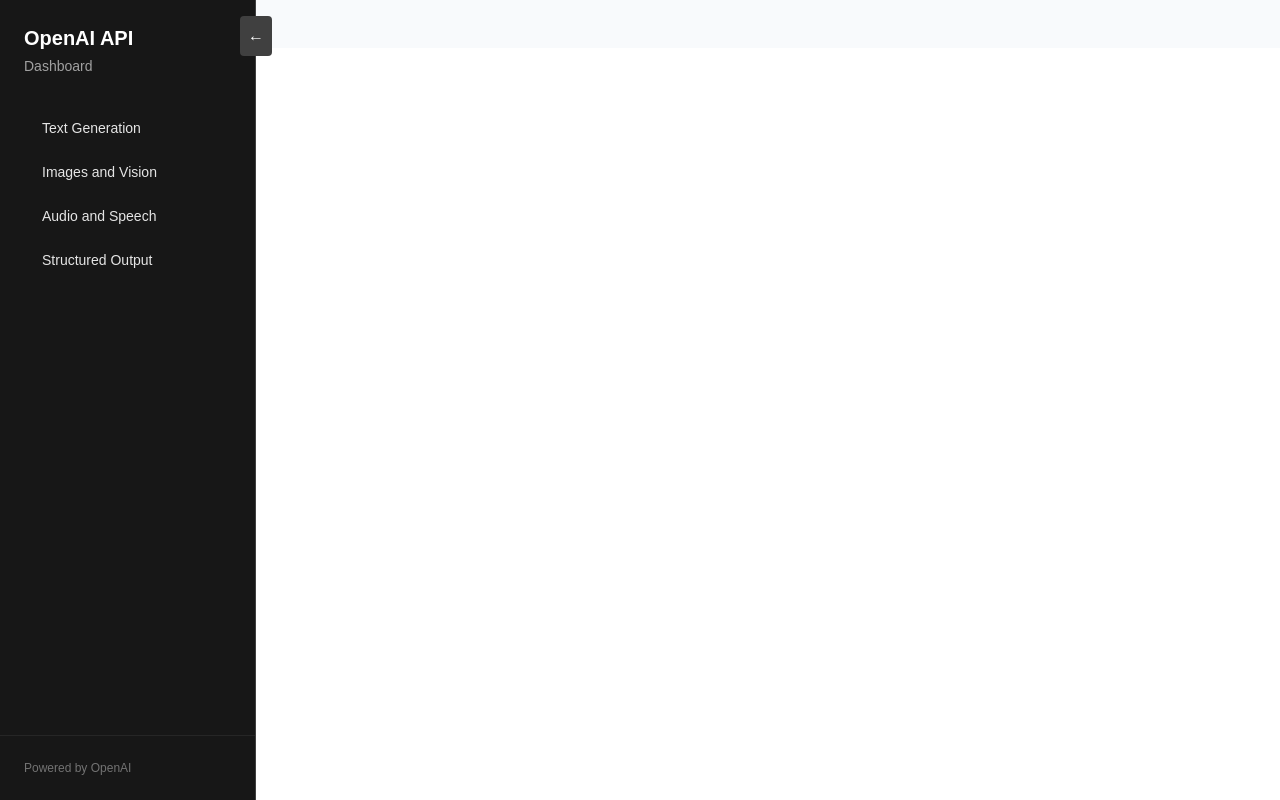
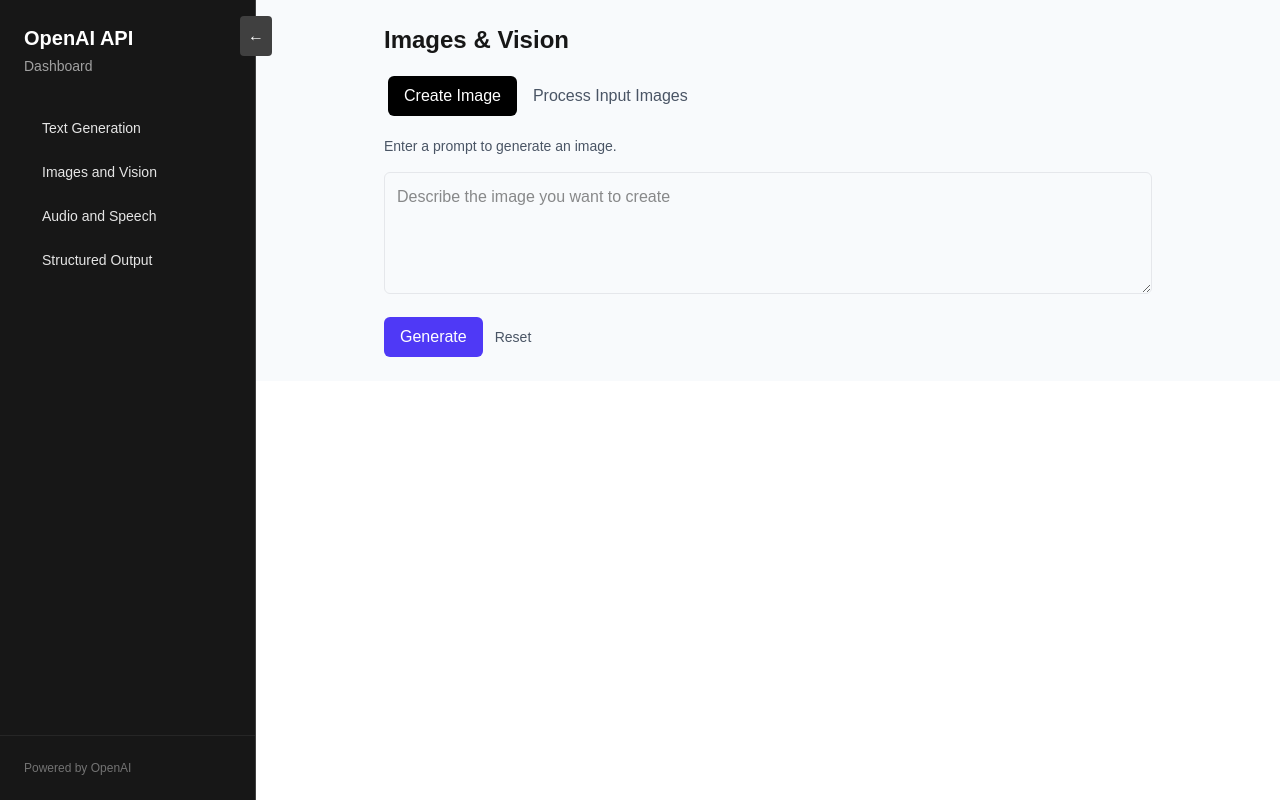
Before and after one commit to AJoelCastro/api-frontend, a Next.js app: page /images-vision in a window 1280 px wide. Built offline with nearby package versions, Linux system fonts and the light colour scheme.

Commit message:
create sections 2

```diff
--- a/src/page-sections/images-vision/CreateImage.tsx
+++ b/src/page-sections/images-vision/CreateImage.tsx
@@ -4,14 +4,33 @@
 /**
  * CreateImage
  *
- * Structure-only component for the Images & Vision section.
- * Follow the same file/component pattern as the audio-speech section.
- * No implementation or business logic included — only the component scaffold.
+ * UI-only component for the Images & Vision section.
+ * Contains visual structure (title, prompt input, buttons) but no logic.
  */
 const CreateImage: React.FC = () => {
   return (
     <section>
-      {/* TODO: Estructura para crear una imagen (UI placeholders) */}
+      <p className="text-sm text-gray-600 mb-4">Enter a prompt to generate an image.</p>
+
+      <form className="space-y-4">
+        <textarea
+          rows={4}
+          placeholder="Describe the image you want to create"
+          className="w-full rounded-md border border-gray-200 p-3"
+        />
+
+        <div className="flex gap-3 items-center">
+          <button
+            type="button"
+            className="px-4 py-2 bg-indigo-600 text-white rounded-md disabled:opacity-60"
+          >
+            Generate
+          </button>
+          <button type="button" className="text-sm text-gray-600">
+            Reset
+          </button>
+        </div>
+      </form>
     </section>
   );
 };
--- a/src/page-sections/images-vision/ProcessInputImages.tsx
+++ b/src/page-sections/images-vision/ProcessInputImages.tsx
@@ -4,14 +4,39 @@
 /**
  * ProcessInputImages
  *
- * Structure-only component for handling input images in the Images & Vision section.
- * Mirrors the component structure style used in the audio-speech section.
- * Contains no implementation — only scaffolding and placeholders.
+ * UI-only component for handling input images in the Images & Vision section.
+ * Contains a file selector and placeholders to show selected images. No logic included.
  */
 const ProcessInputImages: React.FC = () => {
   return (
     <section>
-      {/* TODO: Estructura para procesar imágenes de entrada (UI placeholders) */}
+      <p className="text-sm text-gray-600 mb-4">Select images from your computer to process.</p>
+
+      <form className="space-y-4">
+        <input
+          type="file"
+          accept="image/*"
+          multiple
+          className="block w-full text-sm text-gray-600"
+        />
+
+        <div className="flex gap-3 items-center">
+          <button
+            type="button"
+            className="px-4 py-2 bg-green-600 text-white rounded-md disabled:opacity-60"
+          >
+            Process
+          </button>
+          <button type="button" className="text-sm text-gray-600">
+            Reset
+          </button>
+        </div>
+      </form>
+
+      <div className="mt-4 bg-gray-800 p-4 rounded-md shadow">
+        <h3 className="font-medium mb-2">Selected Images</h3>
+        <div className="text-sm text-gray-500">No images selected (UI placeholder)</div>
+      </div>
     </section>
   );
 };
--- a/src/page-sections/images-vision/index.tsx
+++ b/src/page-sections/images-vision/index.tsx
@@ -1,11 +1,45 @@
 "use client";
-import React from 'react'
 import SectionLayout from '@/components/SectionLayout'
+import React, { useState } from 'react'
+import CreateImage from './CreateImage'
+import ProcessInputImages from './ProcessInputImages'
 
-const ImagesVisionPage = () => {
+type Mode = 'create-image' | 'process-inputs'
+
+const ImagesVisionPage: React.FC = () => {
+    const [mode, setMode] = useState<Mode>('create-image')
+
     return (
         <SectionLayout>
-        {/* Images & Vision content goes here */}
+            <div className="max-w-3xl mx-auto w-full">
+                <h1 className="text-2xl font-semibold mb-4">Images & Vision</h1>
+
+                {/* Mode selector */}
+                <div className="mb-4">
+                    <div className="inline-flex rounded-md p-1">
+                        <button
+                            className={`px-4 py-2 rounded-md ${
+                                mode === 'create-image' ? 'bg-black text-white' : 'text-gray-600'
+                            }`}
+                            onClick={() => setMode('create-image')}
+                        >
+                            Create Image
+                        </button>
+                        <button
+                            className={`px-4 py-2 rounded-md ${
+                                mode === 'process-inputs' ? 'bg-black text-white' : 'text-gray-600'
+                            }`}
+                            onClick={() => setMode('process-inputs')}
+                        >
+                            Process Input Images
+                        </button>
+                    </div>
+                </div>
+
+                {/* Sections */}
+                {mode === 'create-image' && <CreateImage />}
+                {mode === 'process-inputs' && <ProcessInputImages />}
+            </div>
         </SectionLayout>
     )
 }
```
